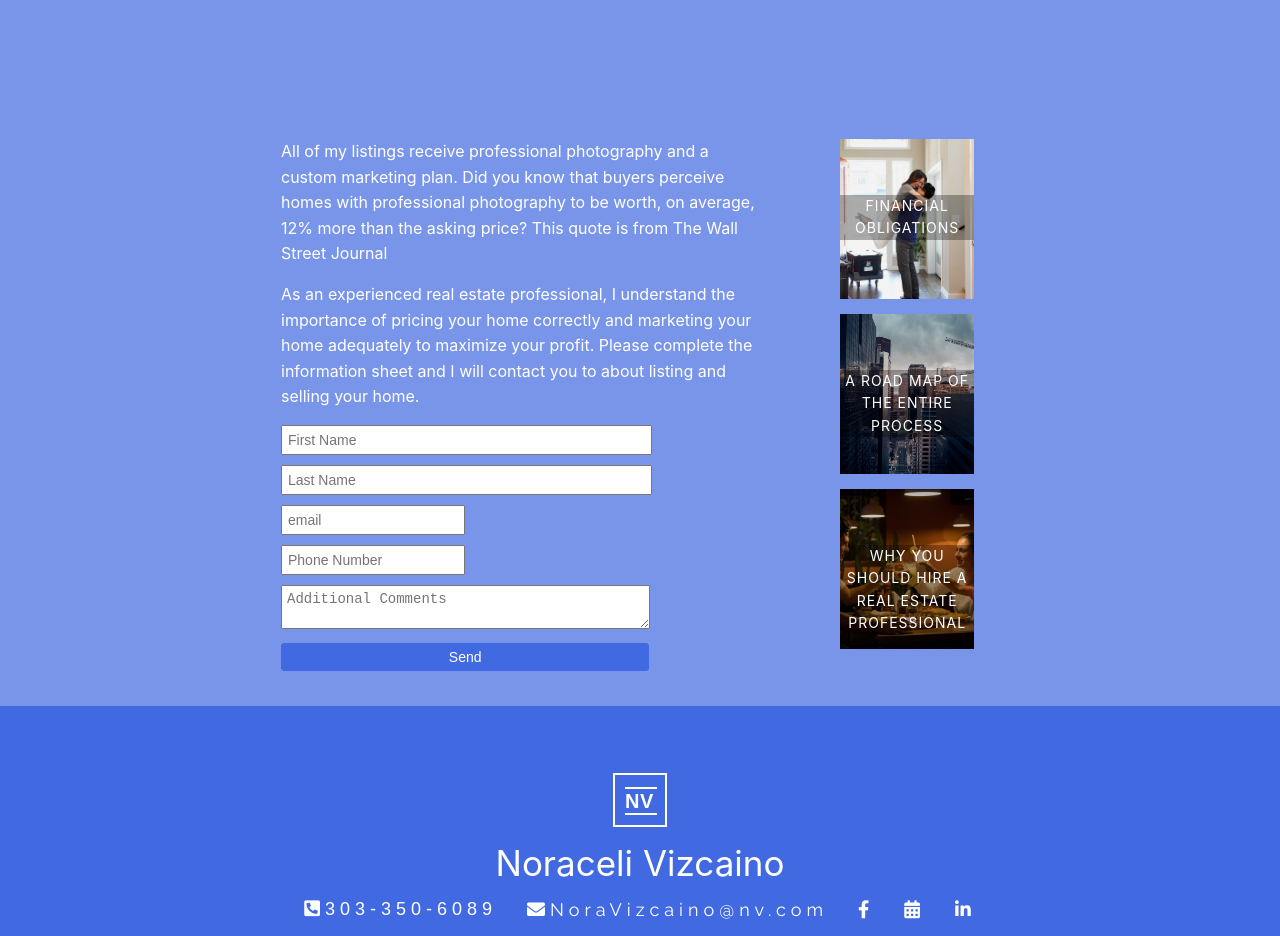
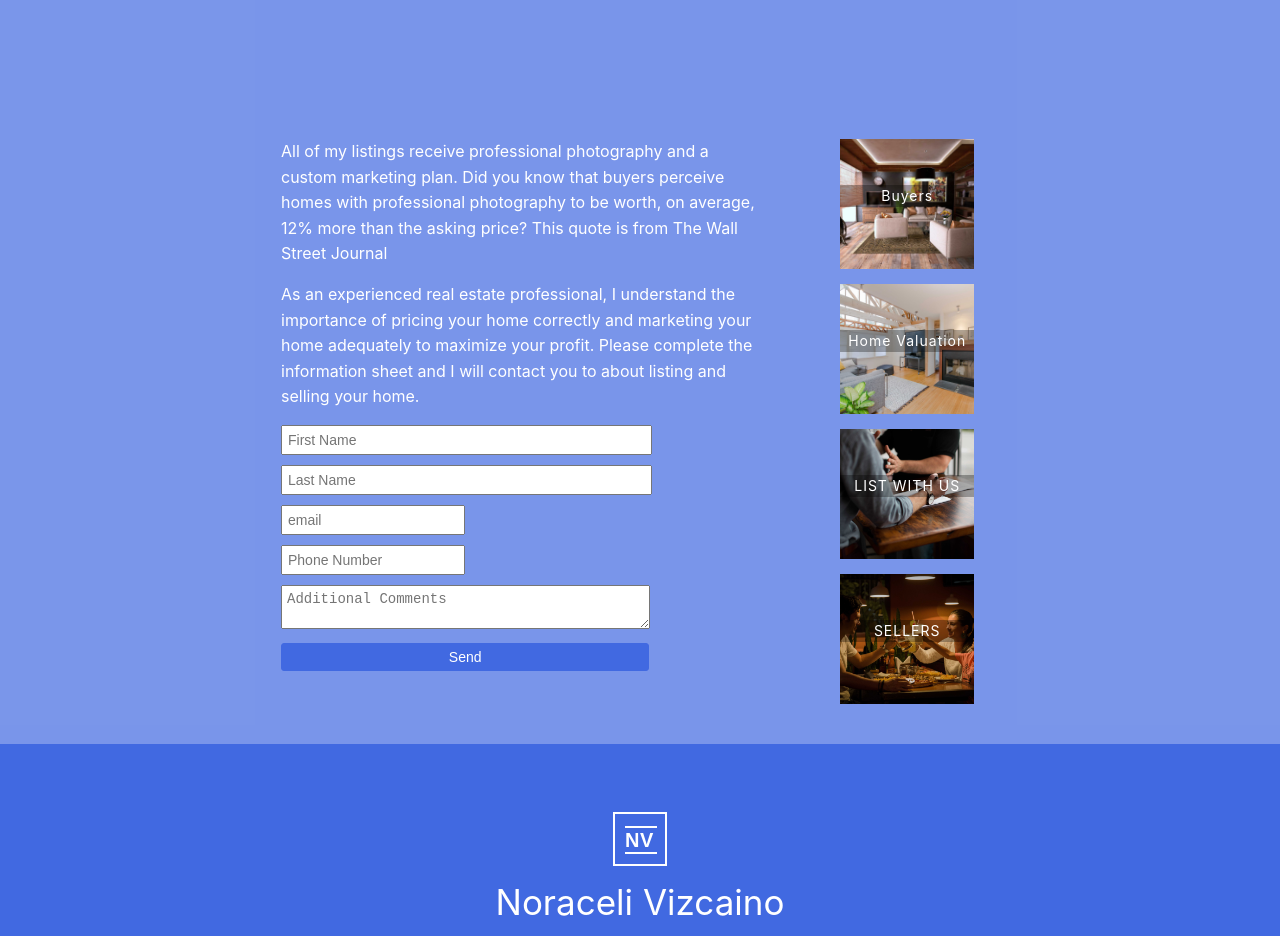
Before and after one commit to ArizonaMangoJuice/Home-Brokers, a React (Create React App) app: page /listWithUs in a window 1280 px wide. Shown: the part 800-1736 px from the top of the page. Built offline with nearby package versions, Linux system fonts and the light colour scheme.

Commit message:
added form and created contact form

```diff
--- a/src/components/HomeValuation/HomeValuation.js
+++ b/src/components/HomeValuation/HomeValuation.js
@@ -33,7 +33,7 @@ export default class HomeValuation extends React.Component{
                                     <span className='no-margin'>Home</span>
                                 </Link>
                                 <i className="current-page fas fa-angle-double-right"></i>
-                                <span className='current-page'>Buyers</span>
+                                <span className='current-page'>Home Valuation</span>
                             </nav>
                             <div className='mch relative'>
                                 <div className='container-b-info-md' >
@@ -47,9 +47,10 @@ export default class HomeValuation extends React.Component{
 
                                             </div>
                                             <div className='page-info-long-info'>
-                                                <SmallImageLink title="FINANCIAL OBLIGATIONS" imgLink='hugging.jpg'/>
-                                                <SmallImageLink title="A ROAD MAP OF THE ENTIRE PROCESS" imgLink='denver.jpg'/>
-                                                <SmallImageLink title="WHY YOU SHOULD HIRE A REAL ESTATE PROFESSIONAL" imgLink='family.jpg'/>
+                                                <SmallImageLink title="BUYERS" imgLink='Buyers.jpg'/>
+                                                <SmallImageLink title="HOME VALUATION" imgLink='home-interior.jpg'/>
+                                                <SmallImageLink title="LIST WITH US" imgLink='contract.jpg'/>
+                                                <SmallImageLink title="SELLERS" imgLink='family.jpg'/>
                                             </div>
                                         </div>
                                 </div>
--- a/src/components/ListWithUs/ListWithUs.js
+++ b/src/components/ListWithUs/ListWithUs.js
@@ -43,9 +43,10 @@ export default class ListWithUs extends React.Component{
                                                 <Contact />
                                             </div>
                                             <div className='page-info-long-info'>
-                                                <SmallImageLink title="FINANCIAL OBLIGATIONS" imgLink='hugging.jpg'/>
-                                                <SmallImageLink title="A ROAD MAP OF THE ENTIRE PROCESS" imgLink='denver.jpg'/>
-                                                <SmallImageLink title="WHY YOU SHOULD HIRE A REAL ESTATE PROFESSIONAL" imgLink='family.jpg'/>
+                                                <SmallImageLink title="Buyers" imgLink='Buyers.jpg'/>
+                                                <SmallImageLink title="Home Valuation" imgLink='home-interior.jpg'/>
+                                                <SmallImageLink title="LIST WITH US" imgLink='contract.jpg'/>
+                                                <SmallImageLink title="SELLERS" imgLink='family.jpg'/>
                                             </div>
                                         </div>
                                 </div>
--- a/src/components/SmallImageLink/SmallImageLink.css
+++ b/src/components/SmallImageLink/SmallImageLink.css
@@ -1,6 +1,6 @@
 .smaller-picture-link{
     width: 100%;
-    height: 160px;
+    height: 130px;
     /* border: 1px solid red; */
     overflow: hidden;
     margin-bottom: 15px;
--- a/src/components/SmallImageLink/SmallImageLink.js
+++ b/src/components/SmallImageLink/SmallImageLink.js
@@ -21,7 +21,7 @@ export default class SmallImageLink extends React.Component{
         return (
             <Link onMouseEnter={() => this.darkScreen()}
                     onMouseLeave={() => this.darkScreen()}
-                    to='/buyers'
+                    to={this.props.to}
                     className='a-format' href='#'>
                     <div className='smaller-picture-link relative'>
                         <div className={this.state.hovered ? 'dark' : ''}></div>
```
